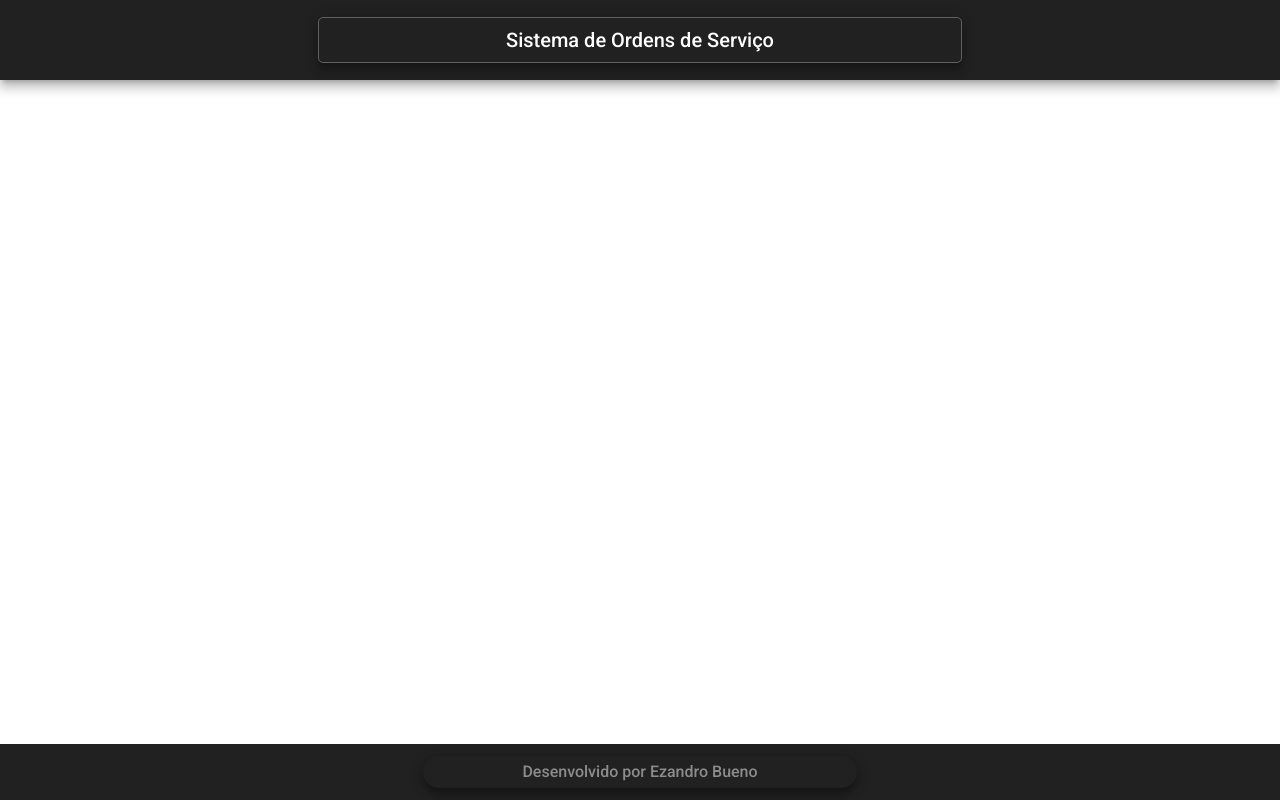
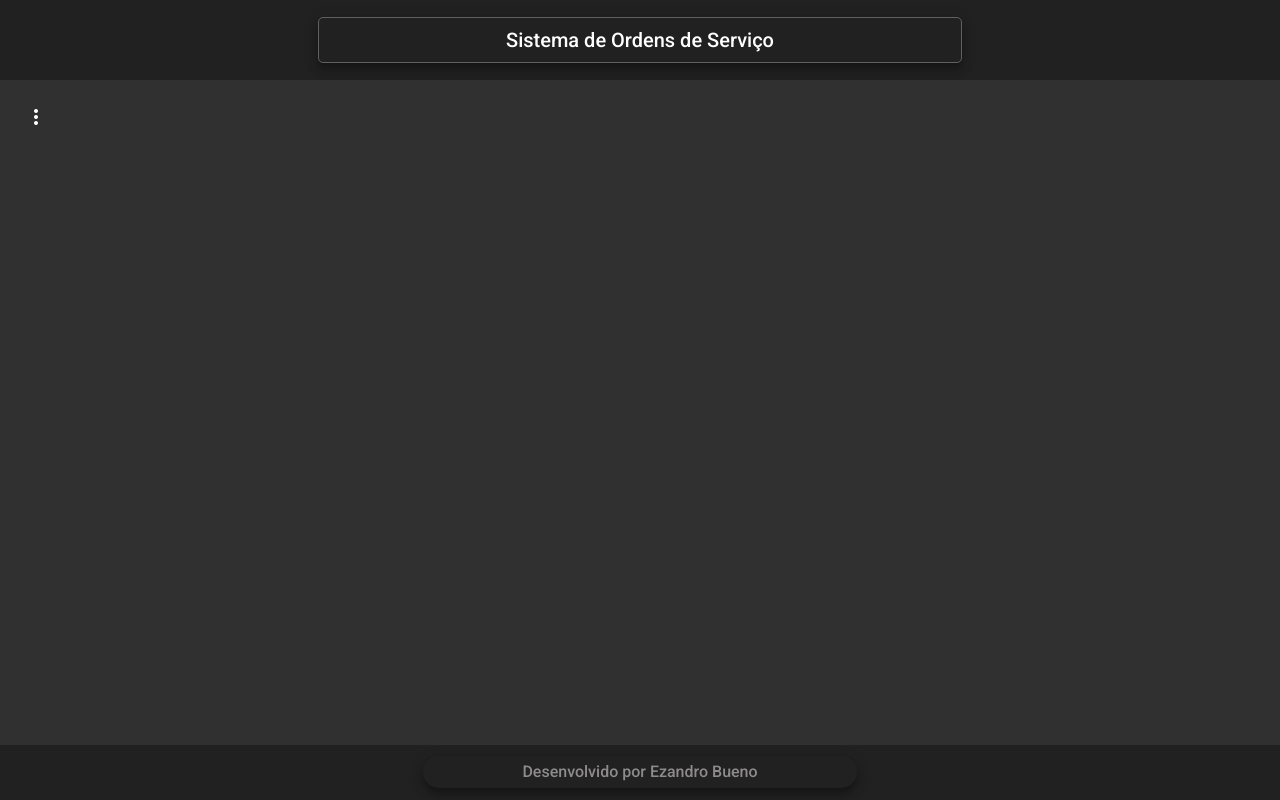
Before and after one commit to ezbueno/ordem-servico-frontend, an Angular app: page / in a window 1280 px wide. Built offline with nearby package versions, Linux system fonts and the light colour scheme.

Commit message:
Gerado o componente SIDENAV

```diff
--- a/src/app/app.component.html
+++ b/src/app/app.component.html
@@ -1,2 +1,3 @@
 <app-header></app-header>
+<app-nav></app-nav>
 <app-footer></app-footer>
--- a/src/app/app.module.ts
+++ b/src/app/app.module.ts
@@ -24,9 +24,10 @@
 import { MatSnackBarModule } from "@angular/material/snack-bar";
 import { HeaderComponent } from './views/components/template/header/header.component';
 import { FooterComponent } from './views/components/template/footer/footer.component';
+import { NavComponent } from './views/components/template/nav/nav.component';
 
 @NgModule({
-  declarations: [AppComponent, HeaderComponent, FooterComponent],
+  declarations: [AppComponent, HeaderComponent, FooterComponent, NavComponent],
   imports: [
     BrowserModule,
     AppRoutingModule,
--- /dev/null
+++ b/src/app/views/components/template/nav/nav.component.css
@@ -0,0 +1,11 @@
+.container {
+  height: 83.1%;
+}
+
+i {
+  margin-right: 1rem;
+}
+
+button {
+  margin: 1rem auto 0 1rem;
+}
--- /dev/null
+++ b/src/app/views/components/template/nav/nav.component.html
@@ -0,0 +1,23 @@
+<mat-drawer-container class="container" autosize>
+  <mat-drawer #drawer class="sidenav" mode="side">
+    <mat-nav-list class="nav-list">
+      <a mat-list-item routerLink="/">
+        <i class="material-icons">home</i>Home
+      </a>
+      <a mat-list-item routerLink="/">
+        <i class="material-icons">work</i>Técnico
+      </a>
+      <a mat-list-item routerLink="/">
+        <i class="material-icons">person_search</i>Cliente
+      </a>
+      <a mat-list-item routerLink="/">
+        <i class="material-icons">person_pin</i>Ordens de Serviço
+      </a>
+    </mat-nav-list>
+  </mat-drawer>
+  <div class="sidenav-content">
+    <button mat-icon-button (click)="drawer.toggle()">
+      <mat-icon>more_vert</mat-icon>
+    </button>
+  </div>
+</mat-drawer-container>
--- /dev/null
+++ b/src/app/views/components/template/nav/nav.component.ts
@@ -0,0 +1,15 @@
+import { Component, OnInit } from '@angular/core';
+
+@Component({
+  selector: 'app-nav',
+  templateUrl: './nav.component.html',
+  styleUrls: ['./nav.component.css']
+})
+export class NavComponent implements OnInit {
+
+  constructor() { }
+
+  ngOnInit(): void {
+  }
+
+}
```
